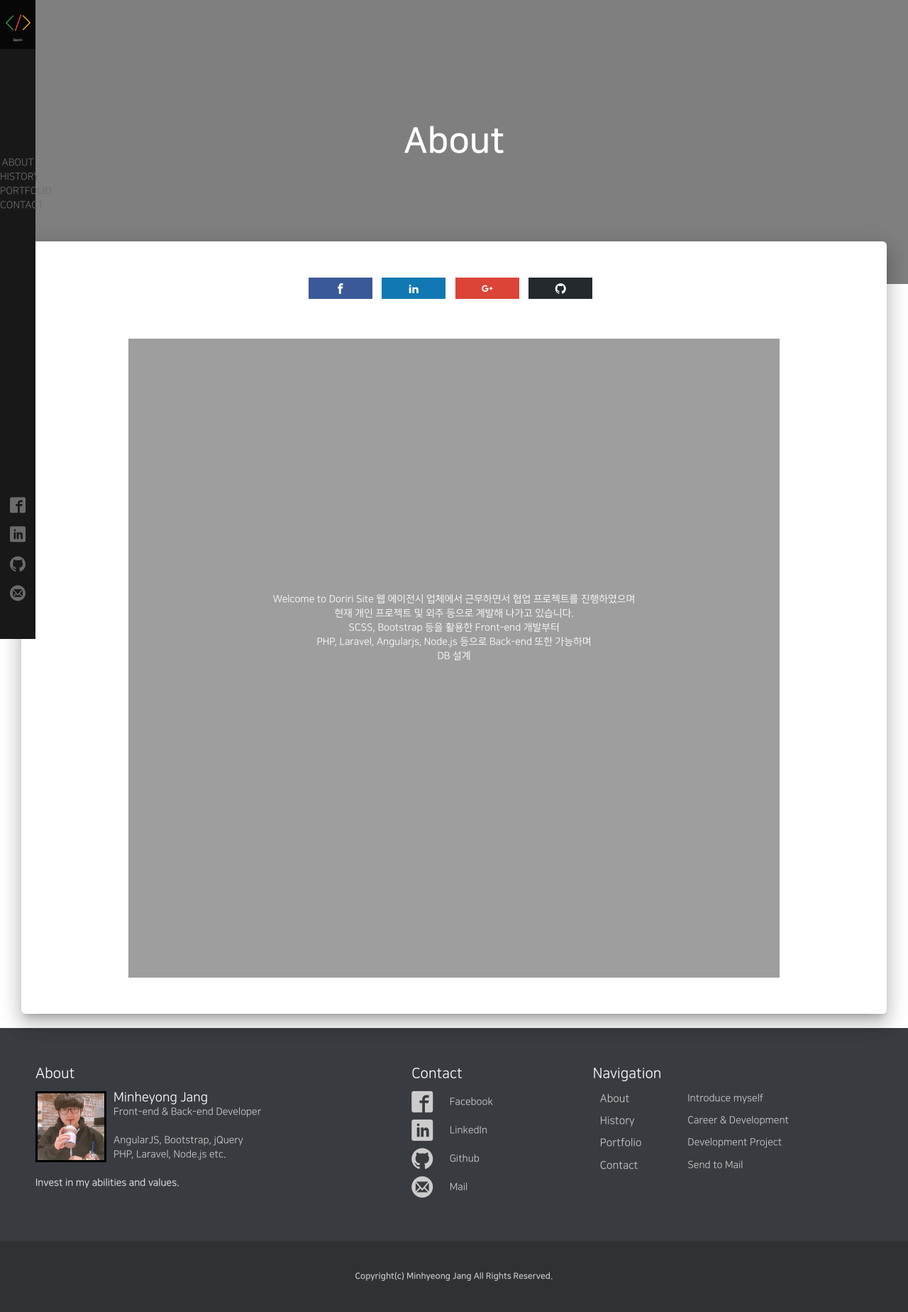
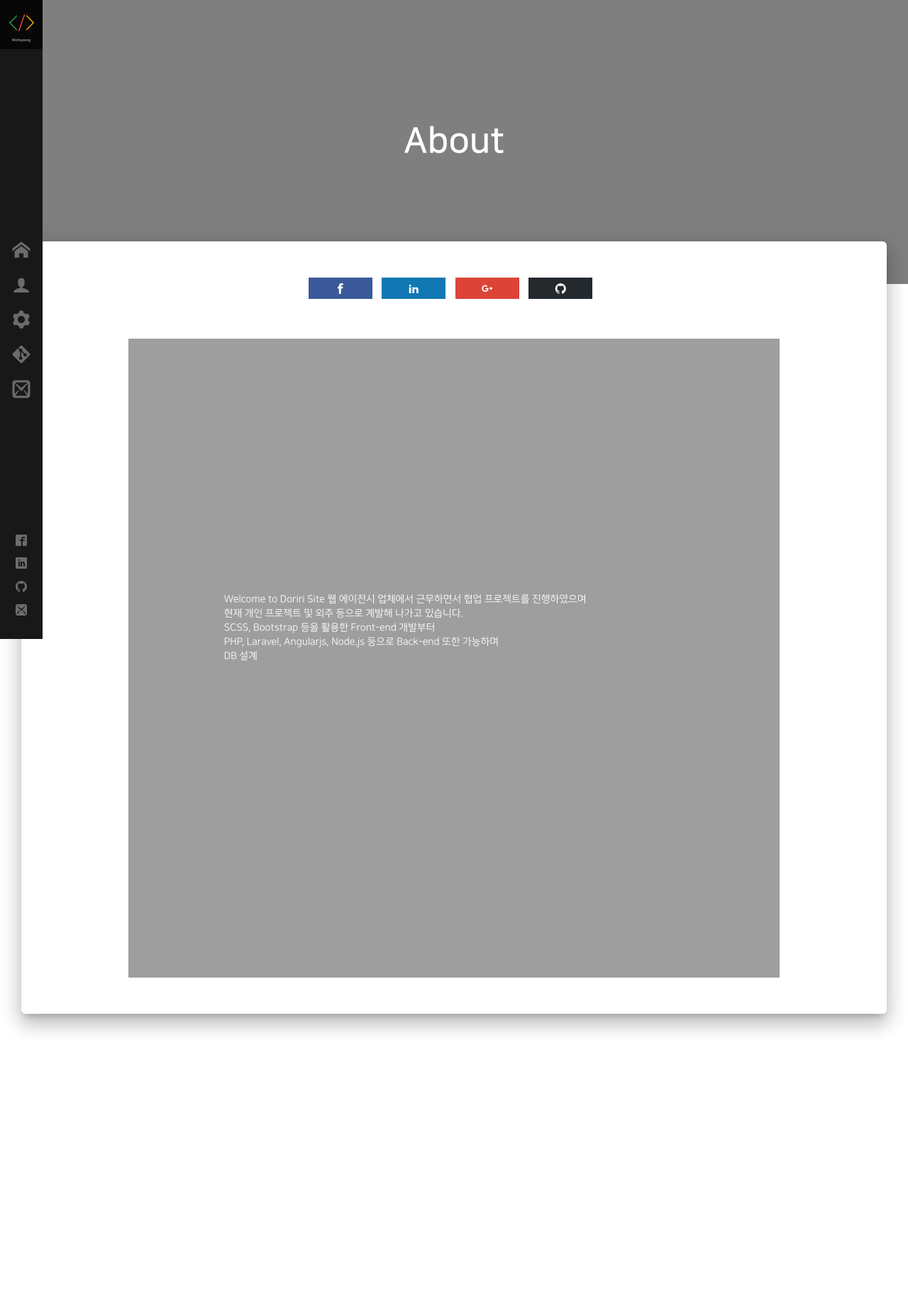
Before and after one commit to minhyeong-jang/minhyeong-jang.github.io, a Jekyll site: the page built from _pages/about.html, in a window 1280 px wide. Shown: the whole page at 71% size. Built offline with Jekyll 4.4.1, drawn with Linux system fonts in a browser that asks for light colours; nearby versions of some CDN libraries; library files that are not in the unit come from our copies.

Commit message:
Modify navigation.

```diff
--- a/_config.yml
+++ b/_config.yml
@@ -1,7 +1,6 @@
 # Profile information
 name: doriri
 title: Front-end & Back-end Developer
-description: Minhyeong-jang
 permalink: ':title/'
 baseurl: "/" # the subpath of your site, e.g. /blog
 url: "https://minhyeong-jang.github.io" # the base hostname & protocol for your site, e.g. http://example.com
--- a/_includes/sidebar.html
+++ b/_includes/sidebar.html
@@ -1,23 +1,26 @@
-<div id="sidebar">
+<div id="navbar">
   <div class="logo">
     <a href="/">
       <img src="/assets/images/logo_small.png" alt="logo">
-      <h3>Doriri</h3>
+      <h3>Minhyeong</h3>
     </a>
   </div>
 
-  <ul class="lnb">
-    <li class="{% if page.title == 'About' %} active {% endif %}">
-      <a title="About Minhyeong Jang - Front-end & Back-end Developer" href="{{ '/about/' }}">ABOUT</a>
+  <ul class="gnb">
+    <li class="active">
+      <span class="icon icon-home"></span>
     </li>
-    <li class="{% if page.title == 'History' %} active {% endif %}">
-      <a href="{{ '/history/' }}">HISTORY</a>
+    <li class="">
+      <span class="icon icon-user"></span>
     </li>
-    <li class="{% if page.title == 'Portfolio' %} active {% endif %}">
-      <a title="Portfolio of Front-end & Back-end Development Project" href="{{ '/portfolio/' }}">PORTFOLIO</a>
+    <li class="">
+      <span class="icon icon-cog"></span>
+    </li>
+    <li class="">
+      <span class="icon icon-git"></span>
     </li>
     <li class="{% if page.title == 'Contact' %} active {% endif %}">
-      <a href="{{ '/contact/' }}">CONTACT</a>
+      <span class="icon icon-mail2"></span>
     </li>
   </ul>
 
@@ -39,7 +42,7 @@
     </li>
     <li>
       <a href="{{ '/contact/' | prepend: site.baseurl}}">
-        <span class="icon icon-mail4"></span>
+        <span class="icon icon-mail3"></span>
       </a>
     </li>
   </ul>
--- a/_layouts/default.html
+++ b/_layouts/default.html
@@ -26,6 +26,5 @@
 <body>
   {% include sidebar.html %}
   {{content}}
-  {% include footer.html %}
 </body>
 </html>
--- a/assets/css/common.scss
+++ b/assets/css/common.scss
@@ -39,10 +39,8 @@ html,body{
   div {
     position: absolute;
     top: 50%;
-    left: 50%;
-    transform: translate(-50%,-50%);
-    width: 100%;
-    text-align: center;
+    left: 150px;
+    transform: translate(0%, -50%);
     z-index: 99;
     color: white;
     h3 {
--- a/assets/css/layouts.scss
+++ b/assets/css/layouts.scss
@@ -119,22 +119,19 @@ $hover-mint: #08fdd8;
   }
 }
 
-/* sidebar */
-
-#sidebar {
+/* navbar */
+#navbar {
   position: fixed;
   left: 0px;
   height: 100%;
-  width: 50px;
+  width: 60px;
   z-index: 10;
   background-color: #181818;
   text-align: center;
   color: #6b6b6d;
-
   .logo {
     padding: 20px 0px 10px;
     background-color: #070707;
-
     img {
       width: 35px;
     }
@@ -145,31 +142,71 @@ $hover-mint: #08fdd8;
       margin-top: 10px;
     }
   }
-  /* common */
-  a {
-    -webkit-transition: color 0.5s;
-    /* For Safari 3.1 to 6.0 */
-    transition: color 0.5s;
-    &:hover {
-      color: $hover-mint !important;
-    }
-  }
-  ul.lnb {
-    margin-top: 150px;
+  ul.gnb {
+    position: absolute;
+    top: 50%;
+    transform: translate(0%, -50%);
+    width: 100%;
     li {
-
+      position: relative;
+      -webkit-transition: all 0.4s;
+      transition: all 0.4s;
+      padding: 12px 0px;
+      cursor: pointer;
+      .icon {
+        font-size: 25px;
+      }
+      &:hover {
+        color: $hover-mint !important;
+        span {
+          opacity: 0;
+        }
+        &:after{
+          opacity: 1;
+        }
+      }
+      &:nth-child(1):after {
+        content: "HOME";
+      }
+      &:nth-child(2):after {
+        content: "ABOUT";
+      }
+      &:nth-child(3):after {
+        content: "SKILLS";
+      }
+      &:nth-child(4):after {
+        content: "PROJECT";
+      }
+      &:nth-child(5):after {
+        content: "CONTACT";
+      }
+      &:after {
+        content: '';
+        font-size: 9px;
+        letter-spacing: 1px;
+        position: absolute;
+        top: 17px;
+        display: block;
+        width: 100%;
+        text-align: center;
+        opacity: 0;
+      }
     }
   }
   ul.contact {
     position: absolute;
-    bottom: 40px;
+    bottom: 20px;
     left: 50%;
     transform: translateX(-50%);
-
     li {
       margin-bottom: 10px;
       a {
-        font-size: 22px;
+        font-size: 16px;
+        -webkit-transition: all 0.3s;
+        transition: all 0.3s;
+        &:hover {
+          color: $hover-mint !important;
+        }
       }
     }
   }
```
Also changed, not shown: _layouts/home.html (+30 -7 lines).
